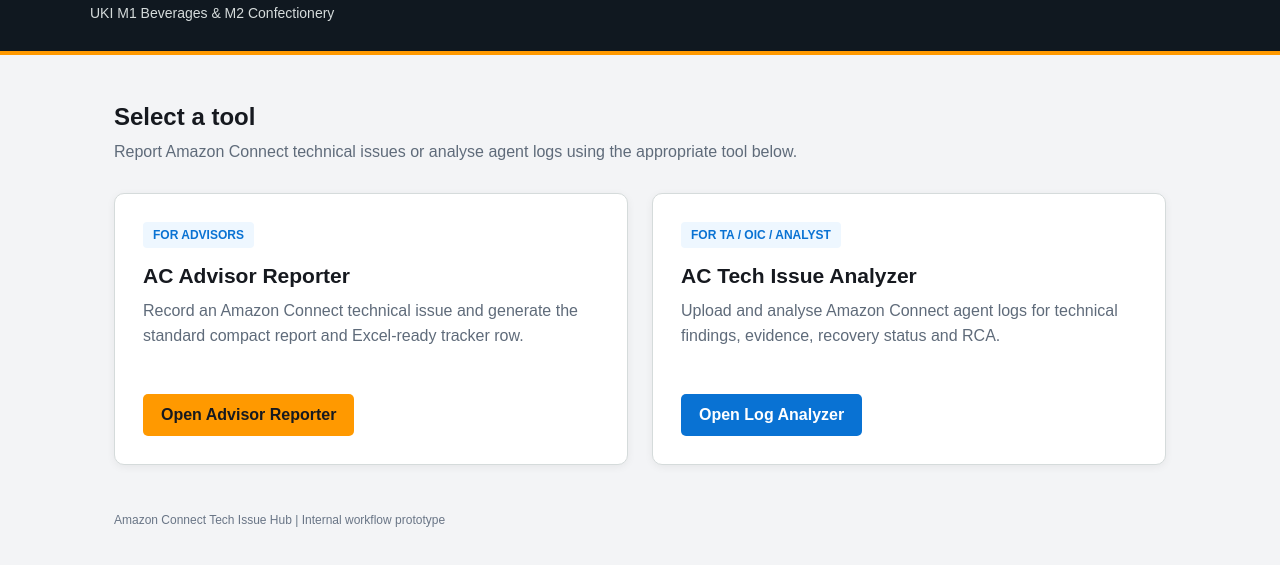
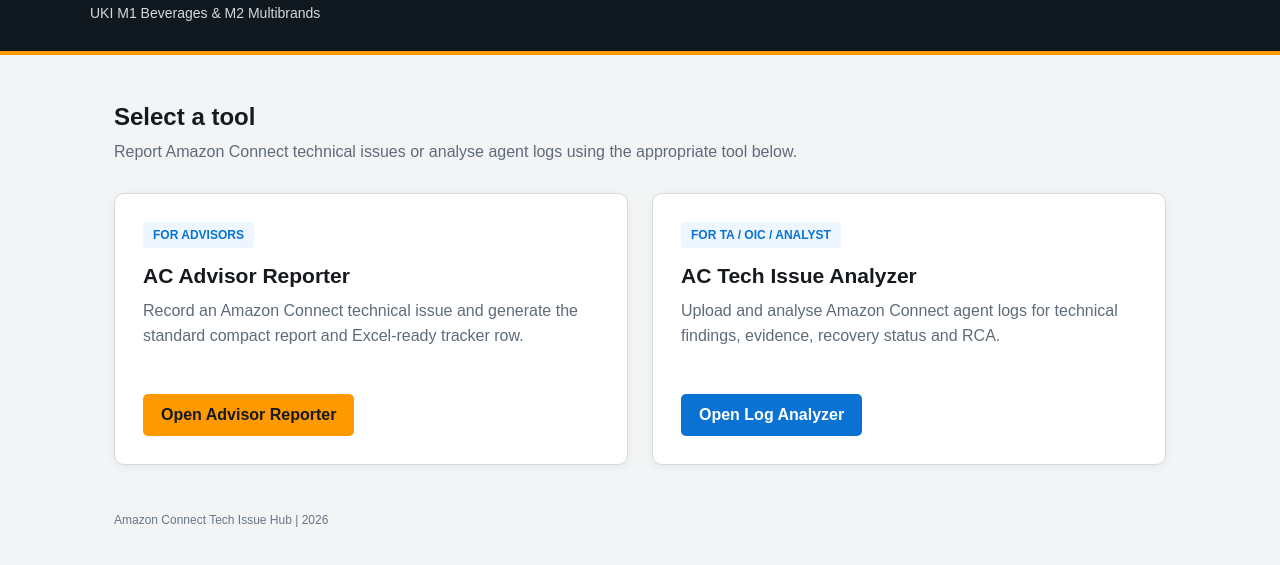
Before and after one commit to ceuki/ac-tech-issue-hub, a plain HTML site: page index.html in a window 1280 px wide. Shown: the part 65-630 px from the top of the page. Drawn offline with Linux system fonts and the light colour scheme.

Commit message:
Update header and footer text in index.html

```diff
--- a/index.html
+++ b/index.html
@@ -146,7 +146,7 @@
   <header>
     <div class="header-inner">
       <h1>Amazon Connect Tech Issue Hub</h1>
-      <p>UKI M1 Beverages &amp; M2 Confectionery</p>
+      <p>UKI M1 Beverages &amp; M2 Multibrands</p>
     </div>
   </header>
 
@@ -197,7 +197,7 @@
   </main>
 
   <footer>
-    Amazon Connect Tech Issue Hub | Internal workflow prototype
+    Amazon Connect Tech Issue Hub | 2026
   </footer>
 
 </body>
```
